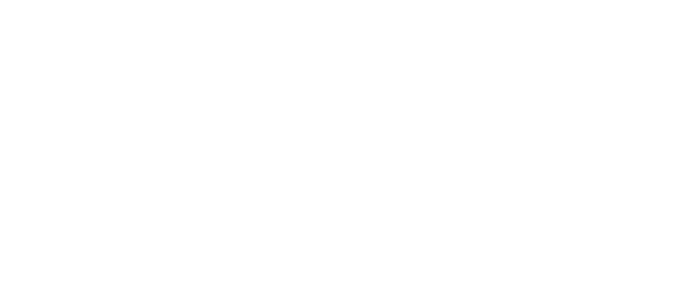
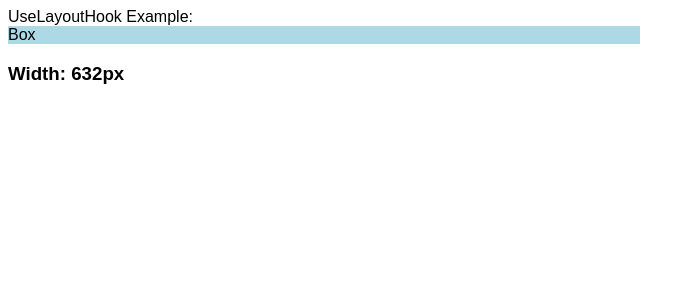
Before and after one commit to muazimmaqbool/Reactjs-with-Me, a React (Create React App) app: page / in a window 1280 px wide. Shown: the top 300 px of the page, without its empty margins (0-695 px from the left). Built offline with nearby package versions, Linux system fonts and the light colour scheme.

Commit message:
useLayoutEffect hook

```diff
--- a/src/App.jsx
+++ b/src/App.jsx
@@ -68,6 +68,7 @@ import DataBinding from "./Components/DataBinding";
 import TwoWayDataBinding from "./Components/TwoWayDataBinding";
 import UserProvider from "./Hooks/UseContextExample/UserProvider";
 import LoginHome from "./Hooks/UseContextExample/LoginHome";
+import UseLayoutHook from "./Hooks/UseLayoutHook";
 
 
 function App() {
@@ -150,7 +151,7 @@ function App() {
       {/* <UseReducer2/> */}
 
       {/* <UseCallback/> */}
-
+      <UseLayoutHook/>
 
       {/*these are in REDUX folder */}
       {/* <h1>inside App.jsx, c= {c}</h1> */}
--- /dev/null
+++ b/src/Hooks/UseLayoutHook.jsx
@@ -0,0 +1,77 @@
+import React, { useEffect, useLayoutEffect, useRef, useState } from "react";
+
+const UseLayoutHook = () => {
+  const boxRef = useRef();
+  const [width, setwidth] = useState();
+
+  //1 ➡️ with useEffect()
+//   useEffect(() => {
+//      //This runs after painting — user may see flicker
+//     setwidth(boxRef.current.offsetWidth);
+//   }, []);
+  //Problem: There’s a flicker — React paints the UI, then you measure and re-render.
+
+  //2 ➡️ with useLayoutEffect()
+  useLayoutEffect(() => {
+    // Runs before the paint — no flicker
+    setwidth(boxRef.current.offsetWidth);
+  }, []);
+    //Result: The user never sees an “unmeasured” state — no flicker, smoother render.
+  return (
+    <div>
+      UseLayoutHook Example:
+      <div ref={boxRef} style={{ width: "50%", background: "lightblue" }}>Box</div>
+      <h3>Width: {width}px</h3>
+    </div>
+  );
+};
+
+export default UseLayoutHook;
+/*
+->What is useLayoutEffect?
+   useLayoutEffect is a React Hook that runs synchronously after all DOM mutations (updates to the UI), but before the browser paints the screen.
+
+   In simpler words: It runs right after React updates the DOM, but before the user sees the changes.
+
+   That means if you read or modify the DOM inside it, you’ll be reading the final DOM (after React’s updates)
+   and can even block the browser from painting until your logic finishes.
+
+>Syntax:
+    useLayoutEffect(() => {
+    Your logic here (runs synchronously after DOM changes)
+    return () => {
+    Cleanup logic (runs before next layout effect or unmount)
+    };
+    }, [dependencies]);
+
+->Difference Between useEffect and useLayoutEffect:
+    | Feature     | `useEffect`                                   | `useLayoutEffect`                                          |
+    | ----------- | --------------------------------------------- | ---------------------------------------------------------- |
+    | Timing      | Runs **after** the browser paints             | Runs **before** the browser paints                         |
+    | Blocking    | Non-blocking (async)                          | Blocking (sync)                                            |
+    | Use case    | For side effects like API calls, logs, timers | For measuring DOM size/position or applying layout changes |
+    | Performance | Faster, doesn’t block UI                      | Slower if misused, can block rendering                     |
+
+Think of it like this:
+    🧵 useEffect: “I’ll run after everything’s visible.”
+    🧱 useLayoutEffect: “Wait! Let me fix something before showing it.”
+
+->Example above:
+
+->When to Use It (and When NOT to):
+    ✅ Use useLayoutEffect when:
+        You need to measure or read layout (e.g. element height, width, position)
+        You need to synchronously update layout before paint
+        You’re integrating with non-React code (like a chart library or animation lib that manipulates DOM)
+
+    🚫 Avoid it for:
+        Fetching data
+        Logging
+        Setting state that doesn’t depend on layout
+        Anything that can safely run asynchronously
+    Because it blocks rendering and can hurt performance if overused.
+
+->Rule of Thumb:
+    Start with useEffect.
+    Only switch to useLayoutEffect if you see visual glitches or need precise layout measurements.
+*/
```
